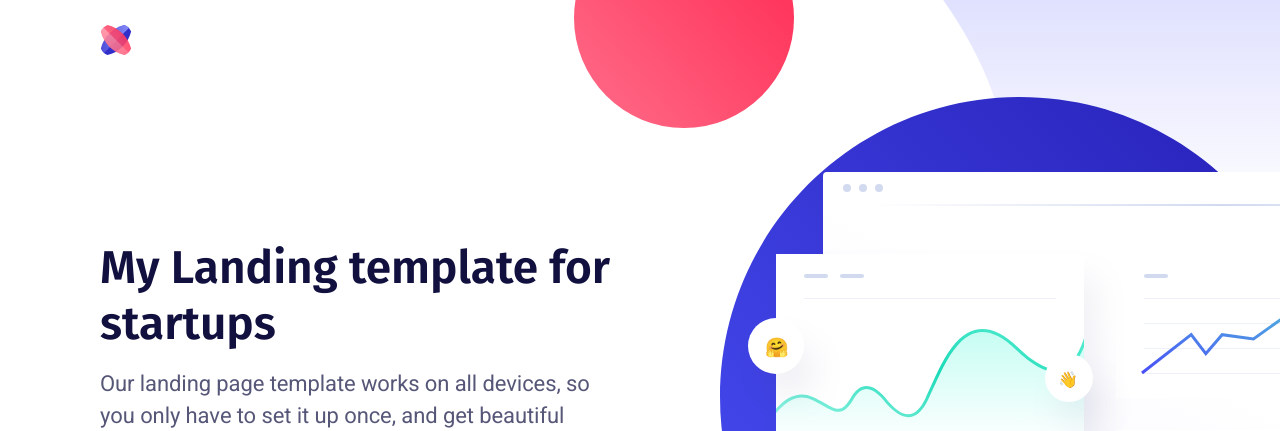
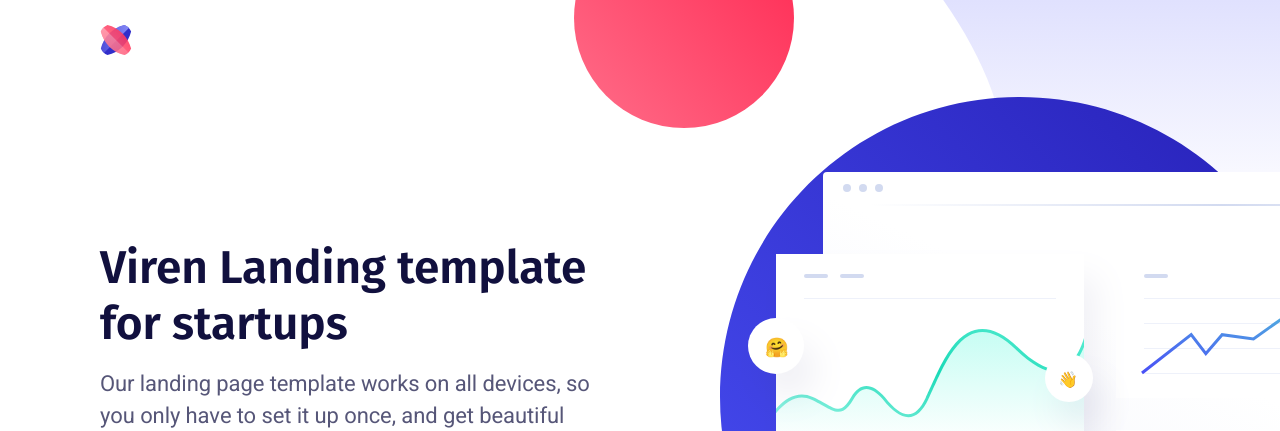
Before and after one commit to yadavviendra/yadavviendra.github.io, a plain HTML site: page index.html in a window 1280 px wide. Shown: the top 431 px of the page. Drawn offline with nearby package versions, Linux system fonts and the light colour scheme.

Commit message:
Update index.html

```diff
--- a/index.html
+++ b/index.html
@@ -77,7 +77,7 @@
                 <div class="container">
                     <div class="hero-inner">
 						<div class="hero-copy">
-	                        <h1 class="hero-title mt-0">My Landing template for startups</h1>
+	                        <h1 class="hero-title mt-0">Viren Landing template for startups</h1>
 	                        <p class="hero-paragraph">Our landing page template works on all devices, so you only have to set it up once, and get beautiful results forever.</p>
 							<div class="hero-form field field-grouped">
 								<div class="control control-expanded">
```
